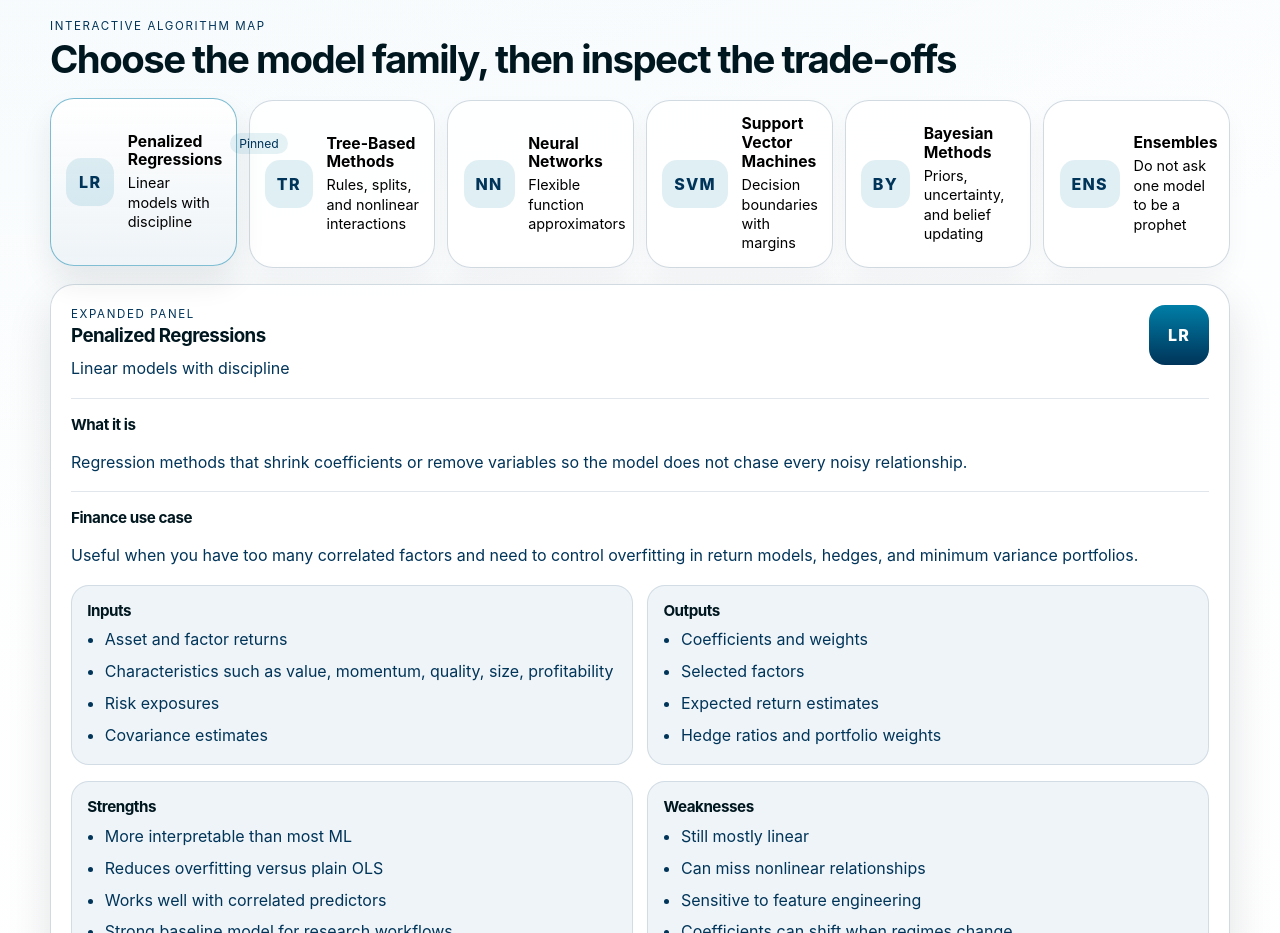
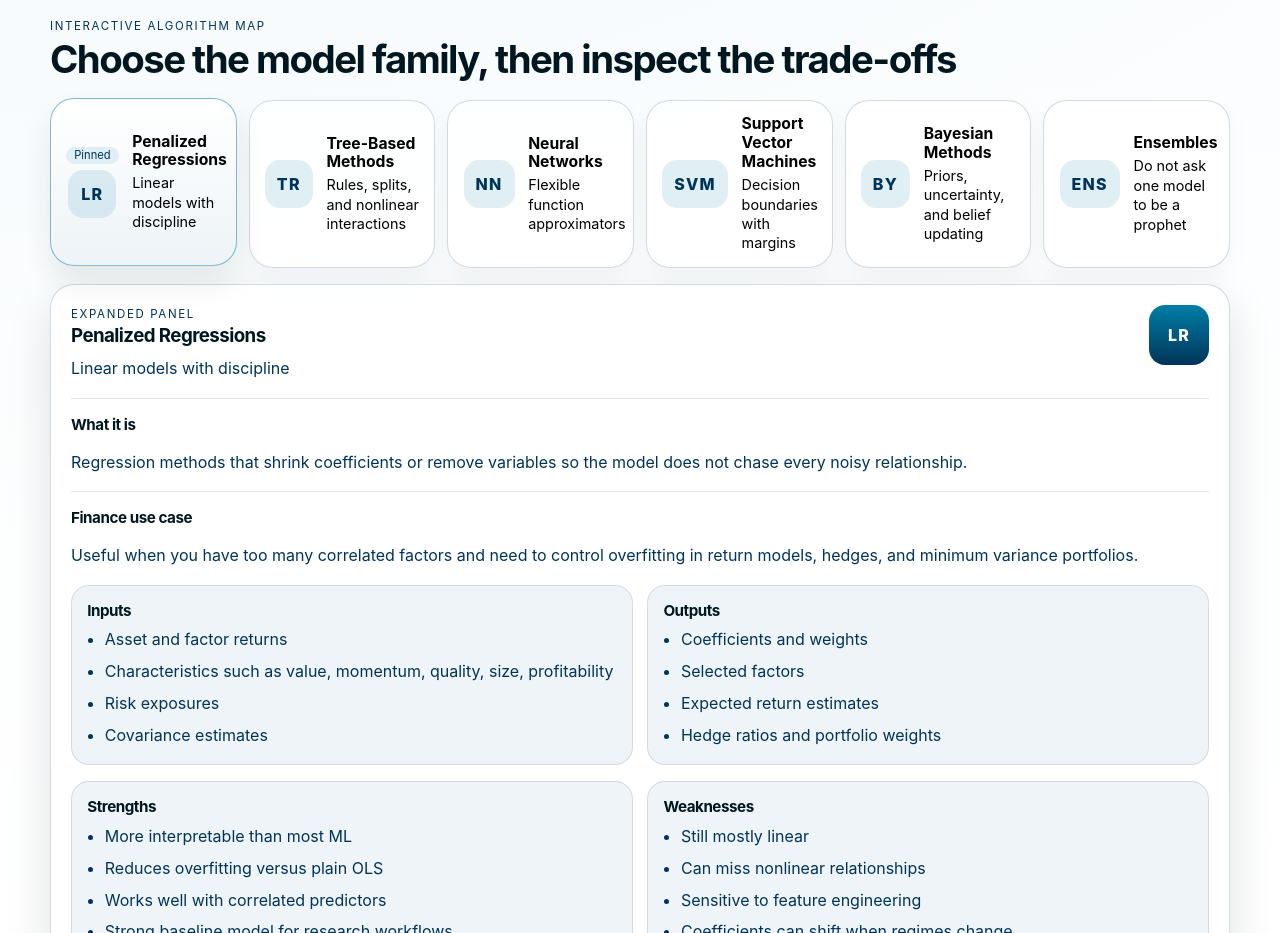
Before and after one commit to icydragon12/machine-learning-factor-investing, a React (Vite) app: page / in a window 1280 px wide. Shown: the part 1940-2873 px from the top of the page. Built offline with nearby package versions, Linux system fonts and the light colour scheme.

Commit message:
Move pinned badge above acronym

```diff
--- a/src/App.tsx
+++ b/src/App.tsx
@@ -179,11 +179,13 @@ function App() {
                     onBlur={() => setHoveredAlgorithmId(null)}
                     onClick={() => handleAlgorithmClick(algorithm.id)}
                   >
-                    <span className="algorithm-card__symbol">{algorithm.symbol}</span>
+                    <div className="algorithm-card__symbol-wrap">
+                      {isPinned ? <span className="pill pill--floating">Pinned</span> : null}
+                      <span className="algorithm-card__symbol">{algorithm.symbol}</span>
+                    </div>
                     <div className="algorithm-card__body">
                       <div className="algorithm-card__header">
                         <h3>{algorithm.name}</h3>
-                        {isPinned ? <span className="pill">Pinned</span> : null}
                       </div>
                       <p>{algorithm.subtitle}</p>
                     </div>
--- a/src/styles.css
+++ b/src/styles.css
@@ -435,6 +435,14 @@ main {
     background 160ms ease;
 }
 
+.algorithm-card__symbol-wrap {
+  display: flex;
+  flex-direction: column;
+  align-items: center;
+  gap: 0.35rem;
+  flex-shrink: 0;
+}
+
 .algorithm-card:hover,
 .algorithm-card:focus-visible,
 .algorithm-card.is-active {
@@ -457,7 +465,6 @@ main {
   color: var(--accent-strong);
   font-weight: 800;
   letter-spacing: 0.08em;
-  flex-shrink: 0;
 }
 
 .algorithm-card__body {
@@ -497,6 +504,12 @@ main {
   color: var(--accent-strong);
   font-size: 0.76rem;
   white-space: nowrap;
+}
+
+.pill--floating {
+  padding: 0.2rem 0.5rem;
+  font-size: 0.7rem;
+  line-height: 1;
 }
 
 .detail-panel {
```
